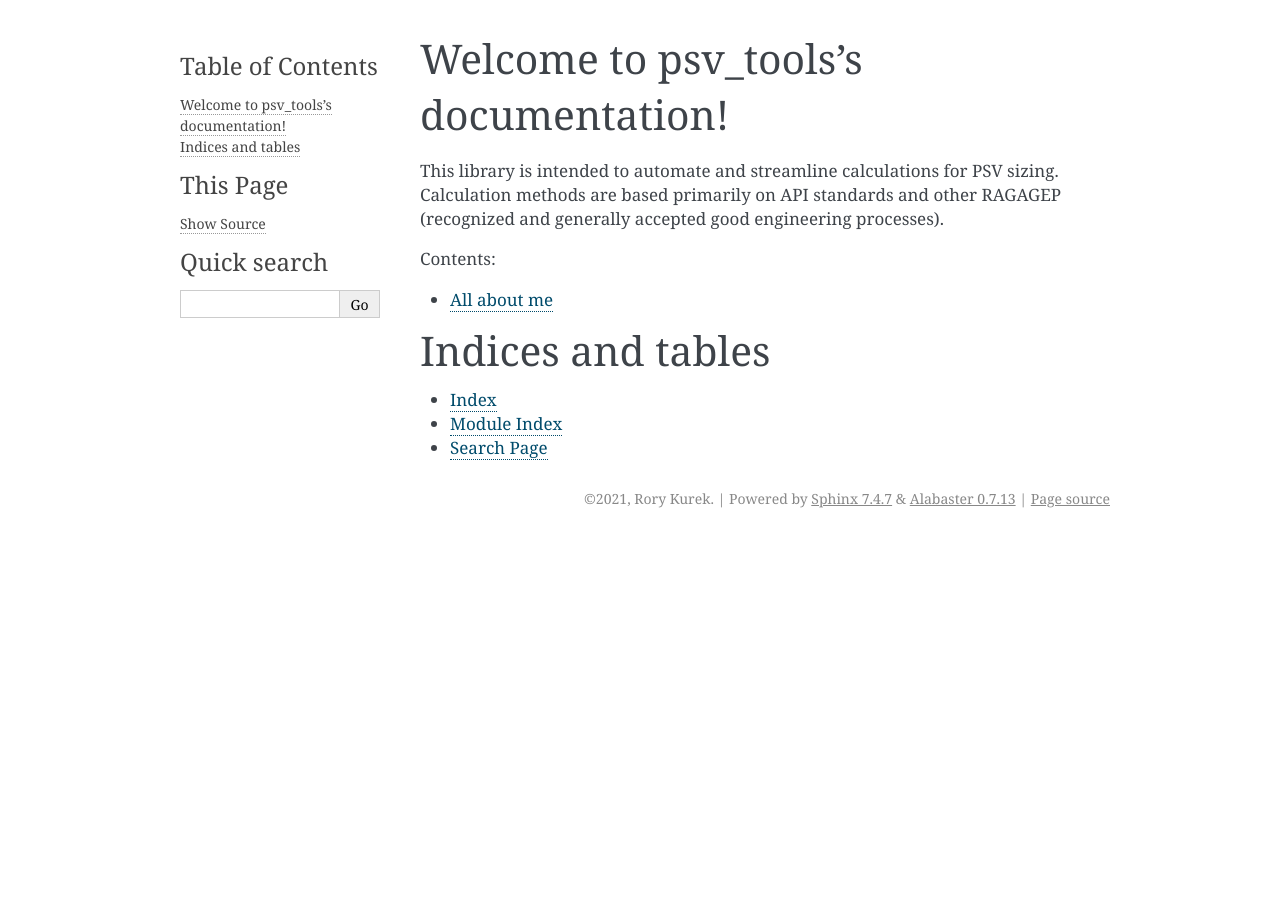
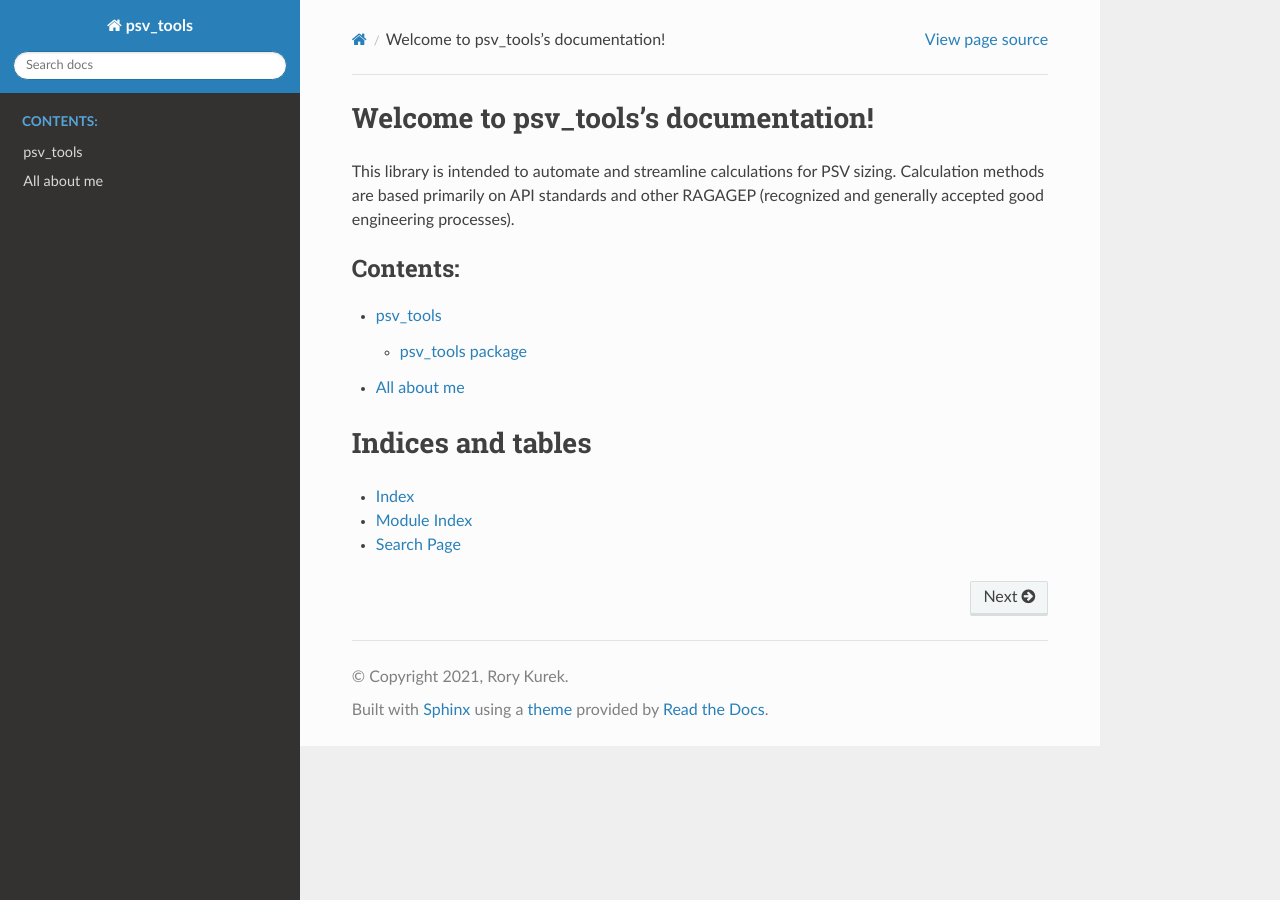
Before and after one commit to RoryKurek/prfs, a Sphinx documentation site: the page built from docs/index.rst, in a window 1280 px wide. Built offline with Sphinx 7.4.7 and the Read the Docs theme 2.0.0, drawn with Linux system fonts in a browser that asks for light colours.

```diff
--- a/docs/conf.py
+++ b/docs/conf.py
@@ -10,9 +10,9 @@
 # add these directories to sys.path here. If the directory is relative to the
 # documentation root, use os.path.abspath to make it absolute, like shown here.
 #
-# import os
-# import sys
-# sys.path.insert(0, os.path.abspath('.'))
+import os
+import sys
+sys.path.insert(0, os.path.abspath('..'))
 
 
 # -- Project information -----------------------------------------------------
@@ -27,7 +27,9 @@
 # Add any Sphinx extension module names here, as strings. They can be
 # extensions coming with Sphinx (named 'sphinx.ext.*') or your custom
 # ones.
-extensions = [
+extensions = ['sphinx.ext.autodoc',
+              'sphinx.ext.coverage',
+              'sphinx.ext.napoleon',
 ]
 
 # Add any paths that contain templates here, relative to this directory.
@@ -44,9 +46,11 @@
 # The theme to use for HTML and HTML Help pages.  See the documentation for
 # a list of builtin themes.
 #
-html_theme = 'alabaster'
+html_theme = 'sphinx_rtd_theme'
 
 # Add any paths that contain custom static files (such as style sheets) here,
 # relative to this directory. They are copied after the builtin static files,
 # so a file named "default.css" will overwrite the builtin "default.css".
 html_static_path = ['_static']
+
+autodoc_typehints = 'none'
--- a/docs/index.rst
+++ b/docs/index.rst
@@ -1,8 +1,3 @@
-.. psv_tools documentation master file, created by
-   sphinx-quickstart on Sat Jul  3 09:51:47 2021.
-   You can adapt this file completely to your liking, but it should at least
-   contain the root `toctree` directive.
-
 Welcome to psv_tools's documentation!
 =====================================
 
--- /dev/null
+++ b/docs/modules.rst
@@ -0,0 +1,7 @@
+psv_tools
+=========
+
+.. toctree::
+   :maxdepth: 4
+
+   psv_tools
```
Also changed, not shown: other parts of docs/index.rst (+5 -0 lines), docs/psv_tools.rst (added, +37 -0 lines), 4 other files.
